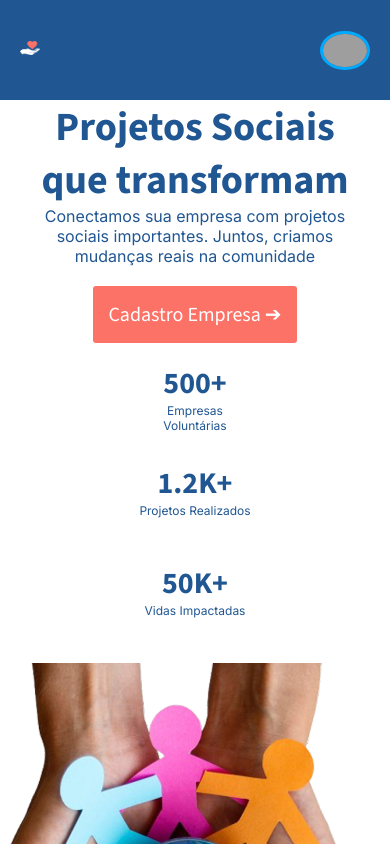
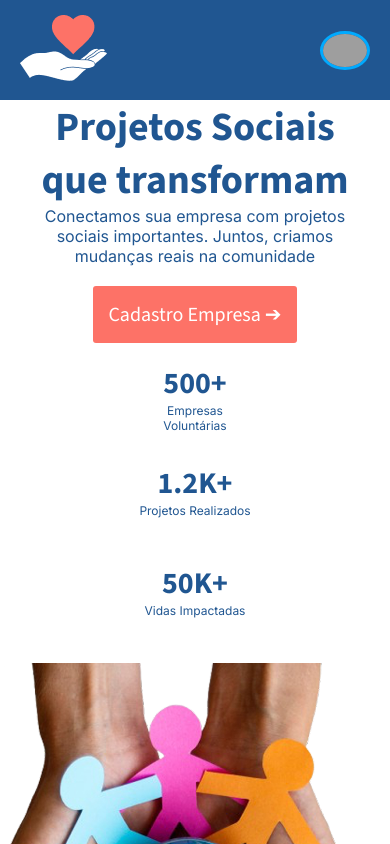
Before and after one commit to alexaniatoma/projeto-connect-react, a React (Vite) app: page / in a window 390 px wide. Shown: the top 844 px of the page. Built offline with nearby package versions, Linux system fonts and the light colour scheme; grey boxes are pictures that could not be loaded.

Commit message:
style: correção da responsividade do logo

```diff
--- a/src/components/header/header.module.scss
+++ b/src/components/header/header.module.scss
@@ -6,10 +6,6 @@
     background-color:#205691;
     padding: 0 20px;
     position:relative;
-
-    img {
-        width: 5vw;
-    }
 
     .nav {
         width: 100%;
@@ -55,7 +51,7 @@
 @media (max-width: 768px) {
     .header {
         .imgLogo {
-            max-width: 57px;
+            min-width: 50px;
         }
    }
 }
```
